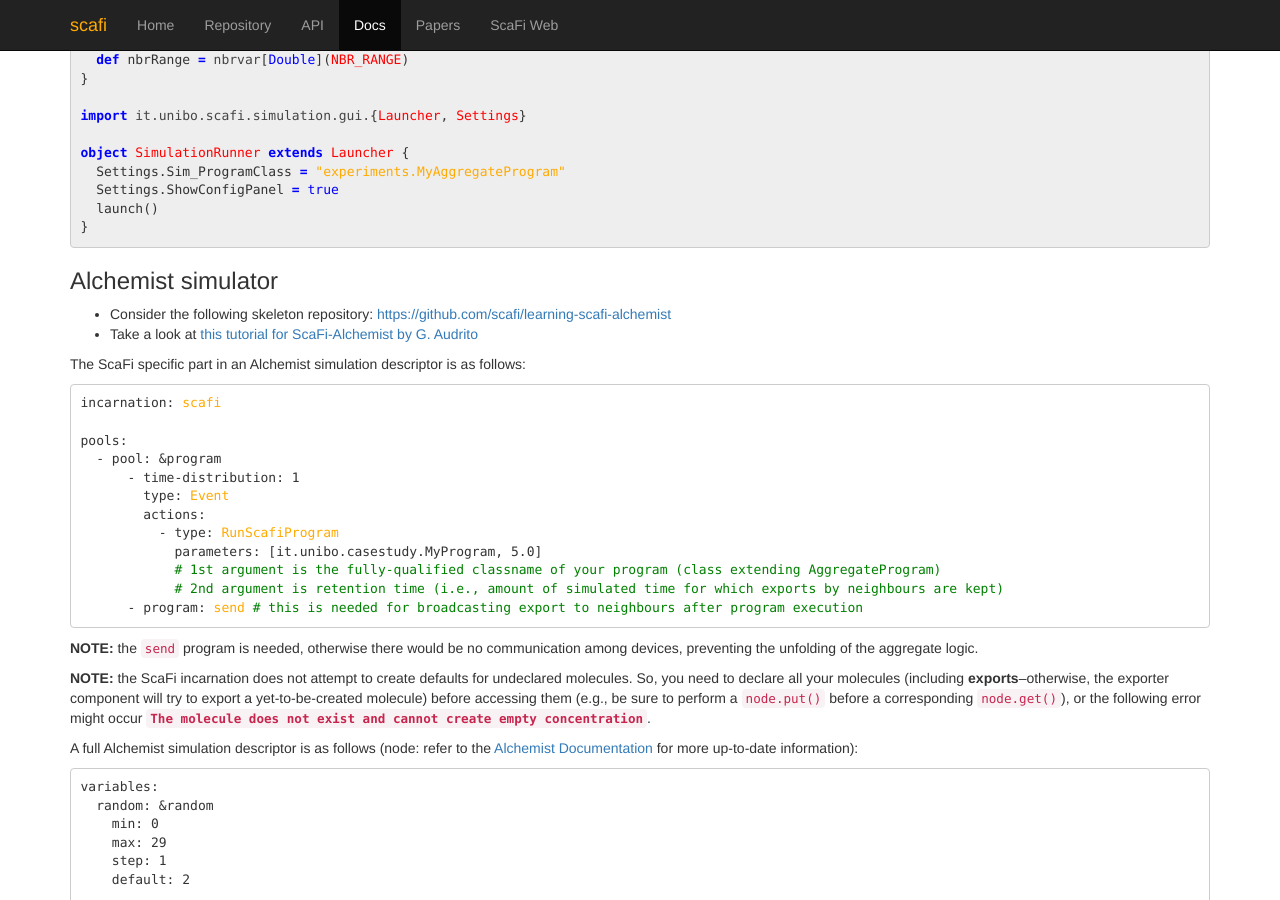
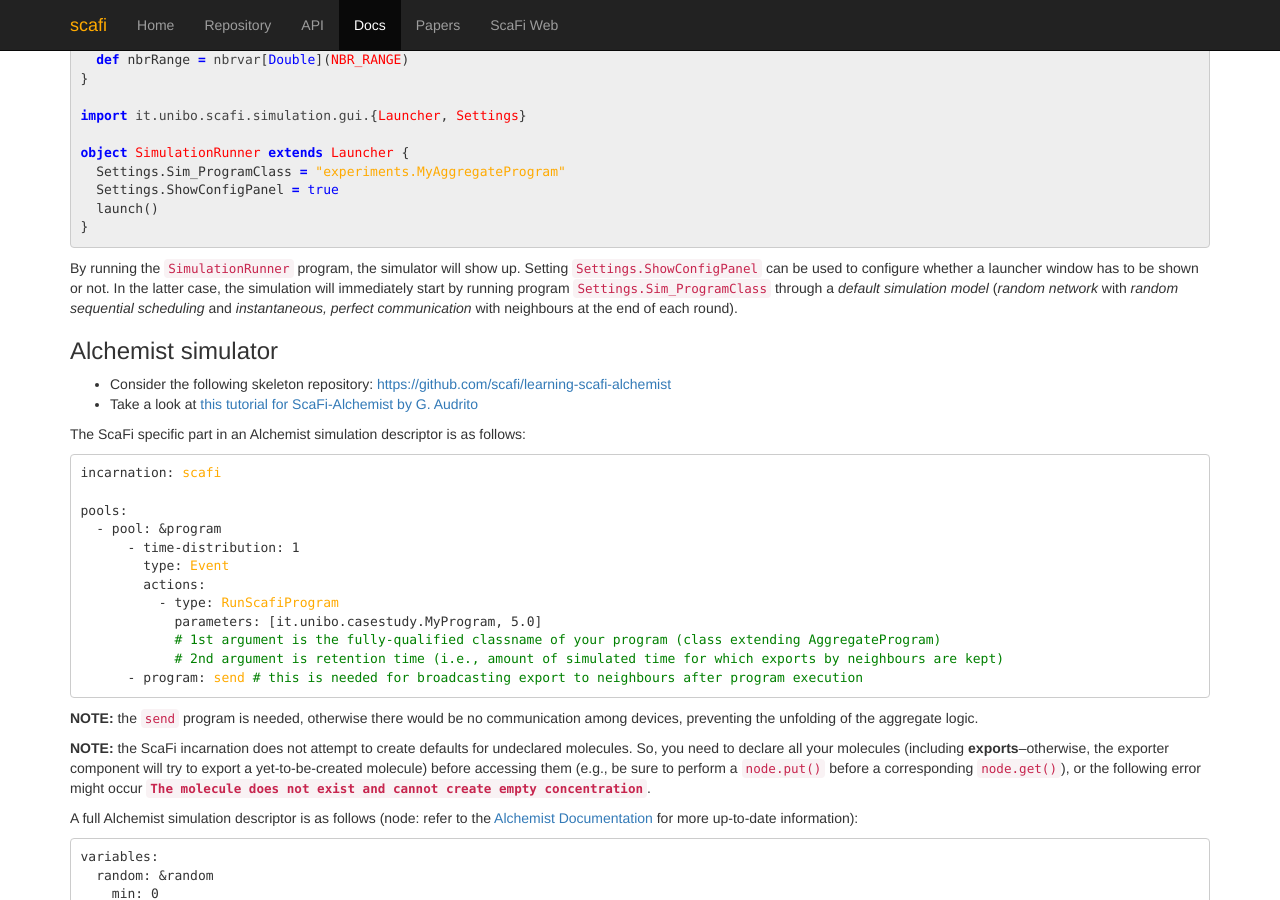
Before and after one commit to scafi/scafi.github.io, a Jekyll site: the page built from pages/docs.md, in a window 1280 px wide and 900 px high, scrolled down 10346 px. Built offline with Jekyll 4.4.1, drawn with Linux system fonts in a browser that asks for light colours.

Commit message:
more on docs

```diff
--- a/pages/docs.md
+++ b/pages/docs.md
@@ -452,6 +452,11 @@ object SimulationRunner extends Launcher {
 }
 {% endhighlight %}
 
+By running the `SimulationRunner` program, the simulator will show up.
+Setting `Settings.ShowConfigPanel` can be used to configure whether a launcher window has to be shown or not.
+In the latter case, the simulation will immediately start by running program `Settings.Sim_ProgramClass`
+ through a *default simulation model* (*random network* with *random sequential scheduling* and *instantaneous, perfect communication* with neighbours at the end of each round).
+
 ### Alchemist simulator
 
 * Consider the following skeleton repository: [https://github.com/scafi/learning-scafi-alchemist](https://github.com/scafi/learning-scafi-alchemist)
```
